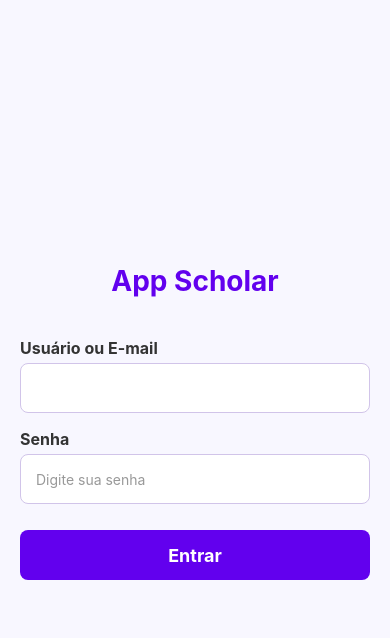
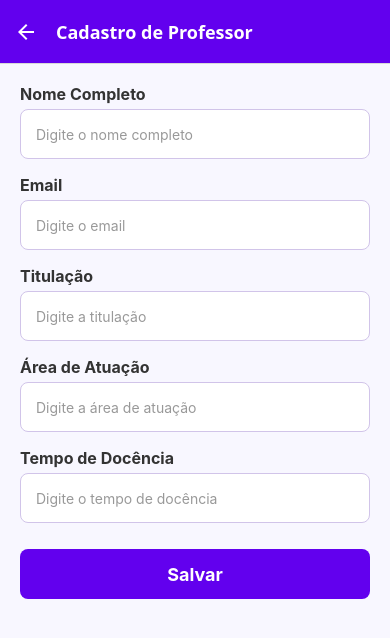
Before and after one commit to carlosedsmagalhaes/app-scholar, a React Native app in the folder app/: screen /Professor in a window 390 px wide. Shown: the top 638 px of the page. Built offline with nearby package versions, Linux system fonts and the light colour scheme.

Commit message:
feat: Refatorar navegação e adicionar tela de Professor

```diff
--- a/app/navigation/index.tsx
+++ b/app/navigation/index.tsx
@@ -3,7 +3,8 @@ import { createNativeStackNavigator } from "@react-navigation/native-stack";
 import { NavigationContainer } from "@react-navigation/native";
 import { Login } from "../screens/Login";
 import { Dashboard } from "../screens/Dashboard";
-import { CadastroAluno } from "../screens/CadastroAluno";
+import { Aluno } from "../screens/Aluno";
+import { Professor } from "../screens/Professor";
 import { RootStackParamList } from "./types";
 import { COLORS } from "../styles/theme";
 
@@ -31,9 +32,14 @@ export function Routes() {
           options={{ title: 'App Scholar' }}
         />
         <Stack.Screen
-          name="CadastroAluno"
-          component={CadastroAluno}
+          name="Aluno"
+          component={Aluno}
           options={{ title: 'Cadastro de Aluno' }}
+        />
+        <Stack.Screen
+          name="Professor"
+          component={Professor}
+          options={{ title: 'Cadastro de Professor' }}
         />
       </Stack.Navigator>
     </NavigationContainer>
--- a/app/navigation/types.ts
+++ b/app/navigation/types.ts
@@ -1,8 +1,8 @@
 export type RootStackParamList = {
   Login: undefined;
   Dashboard: undefined;
-  CadastroAluno: undefined;
-  Professores: undefined;
-  Disciplinas: undefined;
+  Aluno: undefined;
+  Professor: undefined;
+  Disciplina: undefined;
   Boletim: undefined;
 };
--- a/app/screens/CadastroAluno.tsx
+++ b/app/screens/Aluno.tsx
@@ -8,7 +8,7 @@ import { useNavigation } from "@react-navigation/native";
 import { StackNavigationProp } from "@react-navigation/stack";
 import { RootStackParamList } from "../navigation/types";
 
-export function CadastroAluno() {
+export function Aluno() {
   const navigation = useNavigation<StackNavigationProp<RootStackParamList>>();
   const [nome, setNome] = useState("");
   const [matricula, setMatricula] = useState("");
@@ -24,8 +24,9 @@ export function CadastroAluno() {
   const [error, setError] = useState<string | null>(null);
 
   useEffect(() => {
-    if (cep.length === 8) {
-      consultarCep(cep)
+    const sanitizedCep = cep.replace(/[^0-9]/g, "");
+    if (sanitizedCep.length === 8) {
+      consultarCep(sanitizedCep)
         .then((data) => {
           setEndereco(data.logradouro || "");
           setBairro(data.bairro || "");
@@ -76,6 +77,7 @@ export function CadastroAluno() {
     setBairro("");
     setCidade("");
     setEstado("");
+    setError(null);
     navigation.goBack();
   }
 
--- a/app/screens/Dashboard.tsx
+++ b/app/screens/Dashboard.tsx
@@ -17,19 +17,19 @@ export function Dashboard() {
         <MenuCard
           title="Alunos"
           onPress={() => {
-            navigation.navigate("CadastroAluno");
+            navigation.navigate("Aluno");
           }}
         />
         <MenuCard
           title="Professores"
           onPress={() => {
-            console.log("Professores");
+            navigation.navigate("Professor");
           }}
         />
         <MenuCard
           title="Disciplinas"
           onPress={() => {
-            console.log("Disciplinas");
+            console.log("Disciplina");
           }}
         />
         <MenuCard
--- /dev/null
+++ b/app/screens/Professor.tsx
@@ -0,0 +1,97 @@
+import React, { useState, useEffect } from "react";
+import { ScrollView, StyleSheet, View, Alert } from "react-native";
+import { Input } from "../components/Input";
+import { Button } from "../components/Button";
+import { COLORS } from "../styles/theme";
+import { useNavigation } from "@react-navigation/native";
+import { StackNavigationProp } from "@react-navigation/stack";
+import { RootStackParamList } from "../navigation/types";
+
+export function Professor() {
+  const navigation = useNavigation<StackNavigationProp<RootStackParamList>>();
+  const [nome, setNome] = useState("");
+  const [titulacao, setTitulacao] = useState("");
+  const [areaAtuacao, setAreaAtuacao] = useState("");
+  const [tempoDocencia, setTempoDocencia] = useState("");
+  const [email, setEmail] = useState("");
+  const [error, setError] = useState<string | null>(null);
+
+  function handleSalvar() {
+    if (!nome || !titulacao || !areaAtuacao || !email) {
+      Alert.alert("Erro", "Por favor, preencha todos os campos obrigatórios.");
+      setError("Por favor, preencha todos os campos obrigatórios.");
+      return;
+    }
+
+    console.log("Professor cadastrado:", {
+      nome,
+      titulacao,
+      areaAtuacao,
+      tempoDocencia,
+      email,
+    });
+
+    Alert.alert("Sucesso", "Professor cadastrado com sucesso!");
+    setNome("");
+    setTitulacao("");
+    setAreaAtuacao("");
+    setTempoDocencia("");
+    setEmail("");
+    setError(null);
+    navigation.goBack();
+  }
+
+  return (
+    <ScrollView style={styles.container} contentContainerStyle={styles.content}>
+      <Input
+        label="Nome Completo"
+        value={nome}
+        onChangeText={setNome}
+        placeholder="Digite o nome completo"
+        errorMessage={error && nome === "" ? error : null}
+      />
+      <Input
+        label="Email"
+        value={email}
+        onChangeText={setEmail}
+        placeholder="Digite o email"
+        keyboardType="email-address"
+        errorMessage={error && email === "" ? error : null}
+      />
+      <Input
+        label="Titulação"
+        value={titulacao}
+        onChangeText={setTitulacao}
+        placeholder="Digite a titulação"
+        errorMessage={error && titulacao === "" ? error : null}
+      />
+      <Input
+        label="Área de Atuação"
+        value={areaAtuacao}
+        onChangeText={setAreaAtuacao}
+        placeholder="Digite a área de atuação"
+        errorMessage={error && areaAtuacao === "" ? error : null}
+      />
+      <Input
+        label="Tempo de Docência"
+        value={tempoDocencia}
+        onChangeText={setTempoDocencia}
+        placeholder="Digite o tempo de docência"
+        keyboardType="numeric"
+      />
+
+      <Button title="Salvar" onPress={handleSalvar} />
+    </ScrollView>
+  );
+}
+
+const styles = StyleSheet.create({
+  container: {
+    flex: 1,
+    backgroundColor: COLORS.background,
+  },
+  content: {
+    padding: 20,
+    paddingBottom: 40,
+  },
+});
```
